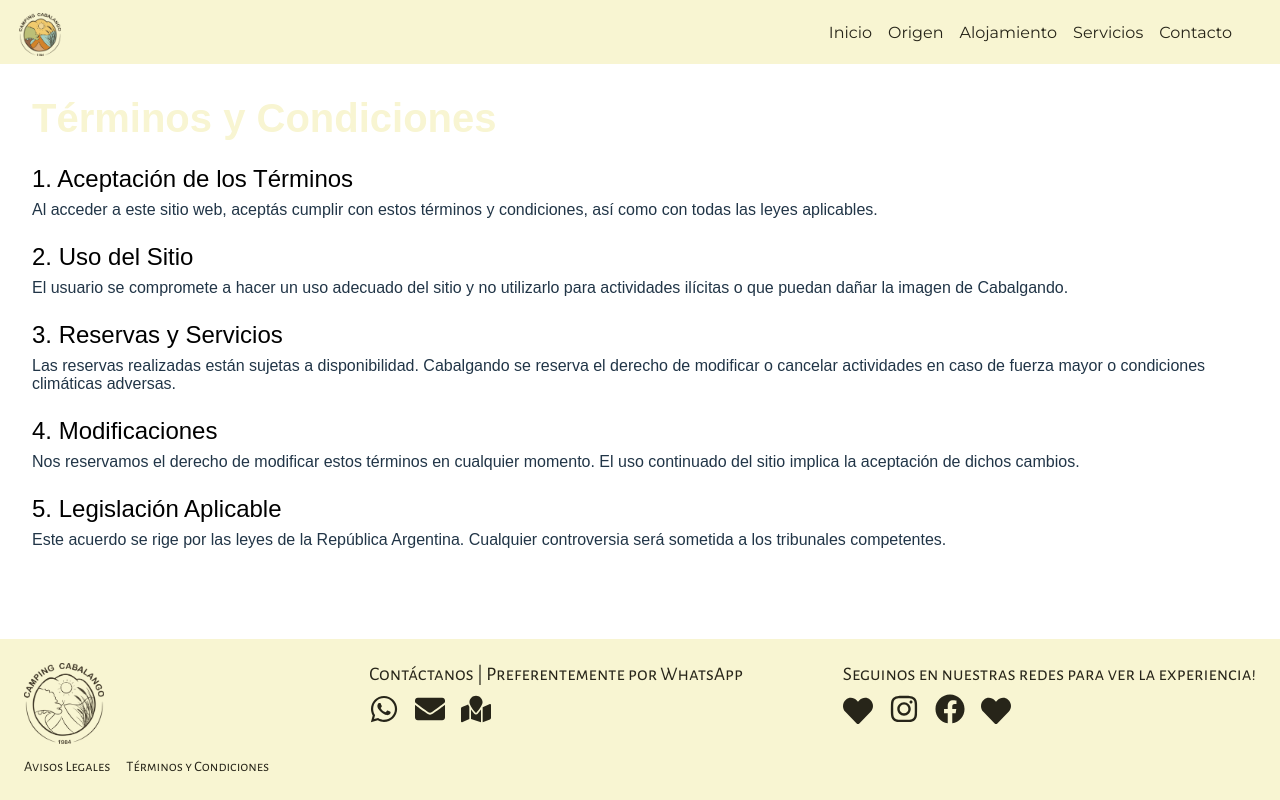
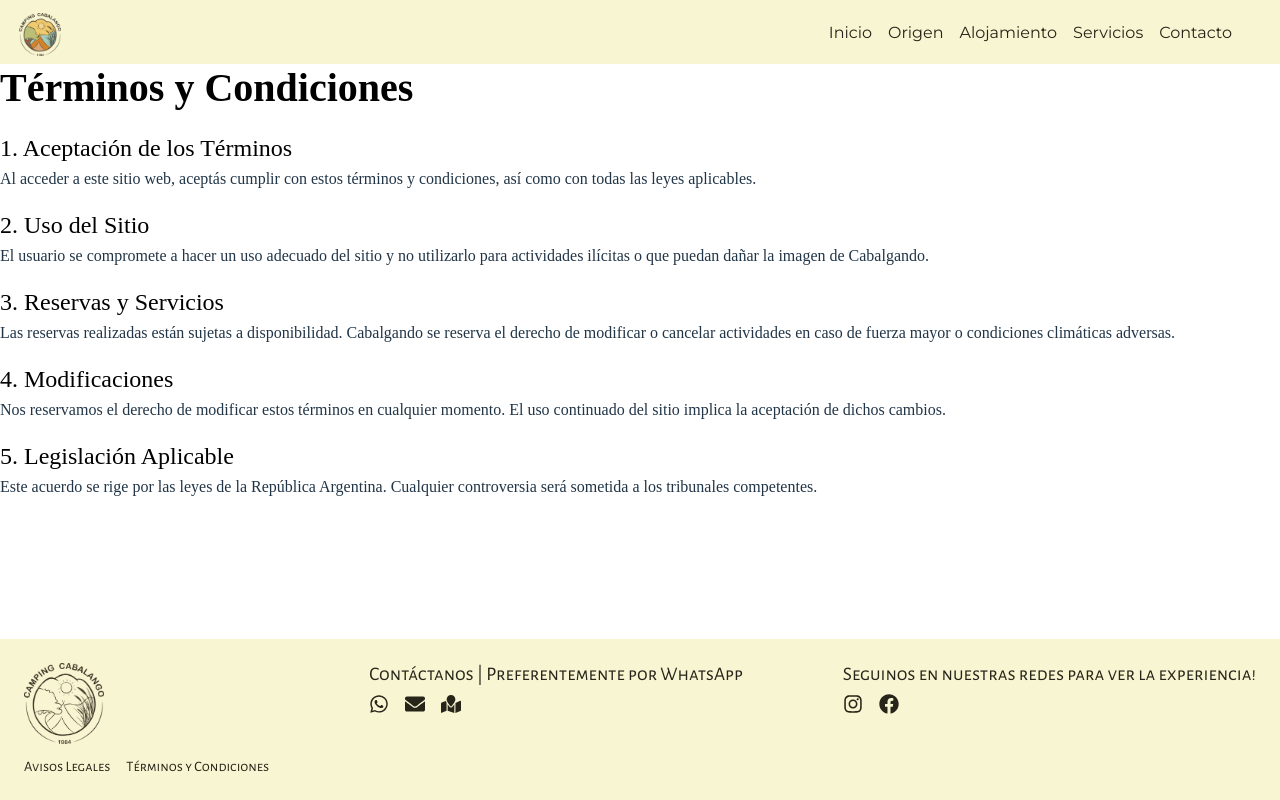
Before and after one commit to SaraJoLo/camping-cabalango, a React (Vite) app in the folder camping-cabalango/: page /terminoscondiciones in a window 1280 px wide. Built offline with nearby package versions, Linux system fonts and the light colour scheme; a web font is replaced by a local one.

Commit message:
changes in footer

```diff
--- a/camping-cabalango/src/components/footer/Footer.tsx
+++ b/camping-cabalango/src/components/footer/Footer.tsx
@@ -5,7 +5,6 @@ import "./footer.scss";
 import {
   FaWhatsapp,
   FaEnvelope,
-  FaHeart,
   FaInstagram,
   FaFacebook,
   FaMapMarked,
@@ -57,12 +56,12 @@ const Footer: React.FC = () => {
               rel="noopener noreferrer"
               aria-label="WhatsApp"
             >
-              <FaWhatsapp size={30} />
+              <FaWhatsapp size={20} />
             </a>
           </li>
           <li>
             <a href="mailto:info@tusitio.com" aria-label="Correo electrónico">
-              <FaEnvelope size={30} />
+              <FaEnvelope size={20} />
             </a>
           </li>
           <li>
@@ -72,7 +71,7 @@ const Footer: React.FC = () => {
               rel="noopener noreferrer"
               aria-label="Ubicación"
             >
-              <FaMapMarked size={30} />
+              <FaMapMarked size={20} />
             </a>
           </li>
         </ul>
@@ -82,16 +81,13 @@ const Footer: React.FC = () => {
         <p>Seguinos en nuestras redes para ver la experiencia!</p>
         <ul className="footerIcons">
           <li>
-            <FaHeart size={30} aria-hidden="true" />
-          </li>
-          <li>
             <a
               href="https://www.instagram.com/campingcabalango"
               target="_blank"
               rel="noopener noreferrer"
               aria-label="Instagram"
             >
-              <FaInstagram size={30} />
+              <FaInstagram size={20} />
             </a>
           </li>
           <li>
@@ -101,11 +97,8 @@ const Footer: React.FC = () => {
               rel="noopener noreferrer"
               aria-label="Facebook"
             >
-              <FaFacebook size={30} />
+              <FaFacebook size={20} />
             </a>
-          </li>
-          <li>
-            <FaHeart size={30} aria-hidden="true" />
           </li>
         </ul>
       </div>
--- a/camping-cabalango/src/components/footer/footer.scss
+++ b/camping-cabalango/src/components/footer/footer.scss
@@ -2,6 +2,7 @@
 
 .footer {
   width: 100%;
+  height: auto;
   background-color: #F8F5D2;;
   min-height: 5rem;
   padding: 1.5rem;
--- a/camping-cabalango/src/pages/terminos/terminos-condiciones.tsx
+++ b/camping-cabalango/src/pages/terminos/terminos-condiciones.tsx
@@ -1,7 +1,7 @@
 
 const TerminosCondiciones = () => {
   return (
-    <main style={{ padding: '2rem', fontFamily: 'sans-serif' }}>
+    <main className="terminos-condiciones">
       <h1>Términos y Condiciones</h1>
 
       <h2>1. Aceptación de los Términos</h2>
--- a/camping-cabalango/src/pages/terminos/terminos.scss
+++ b/camping-cabalango/src/pages/terminos/terminos.scss
@@ -0,0 +1,22 @@
+@import '../../styles/global.scss';
+
+.terminos-condiciones {
+  padding: 2rem;
+  font-family: sans-serif;
+  color: $color-dark !important;
+
+
+  h1 {
+    font-size: 2rem;
+    margin-bottom: 1rem;
+  }
+
+  h2 {
+    font-size: 1.5rem;
+    margin-top: 1.5rem;
+  }
+
+  p {
+    margin-bottom: 1rem;
+  }
+}
--- a/camping-cabalango/src/styles/global.scss
+++ b/camping-cabalango/src/styles/global.scss
@@ -55,7 +55,6 @@ html, body, #root {
 
 h1 {
   font-size: 2.5rem;
-  color: $color-light;
 }
 
 a {
```
